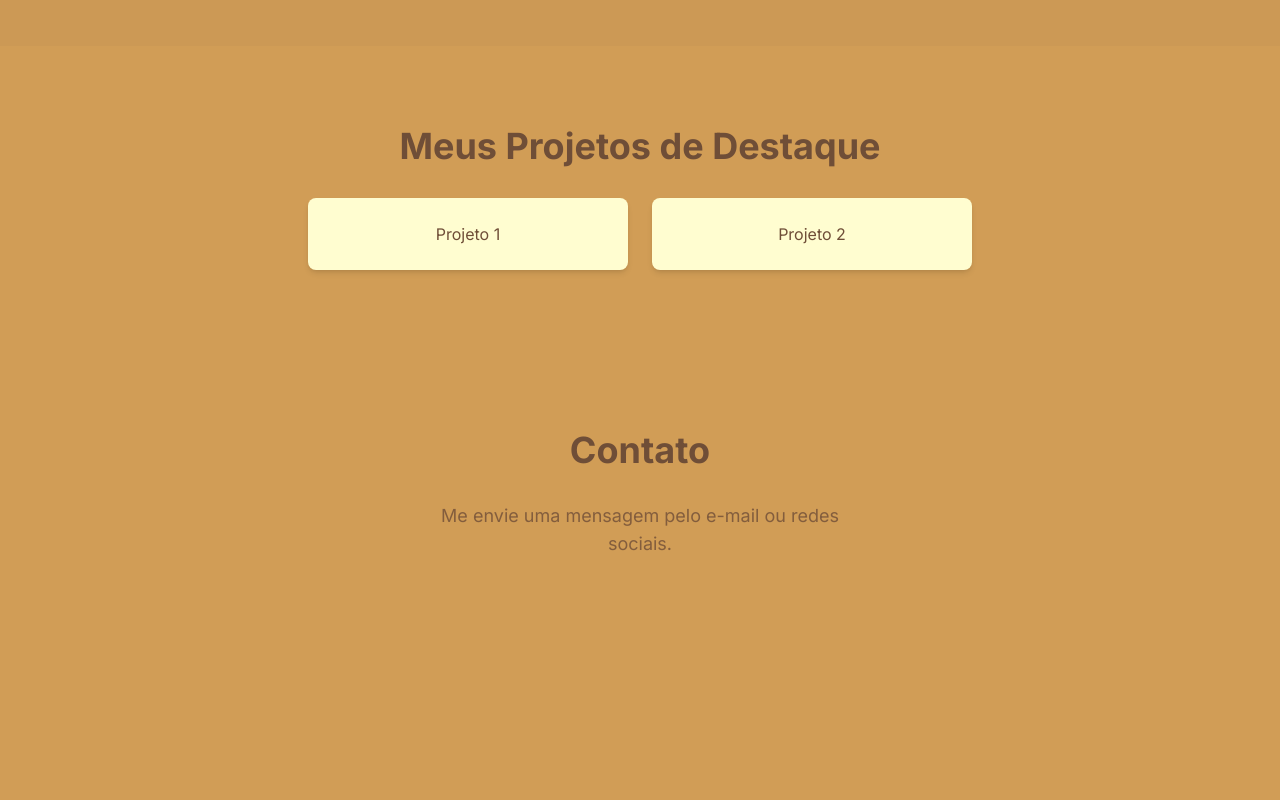
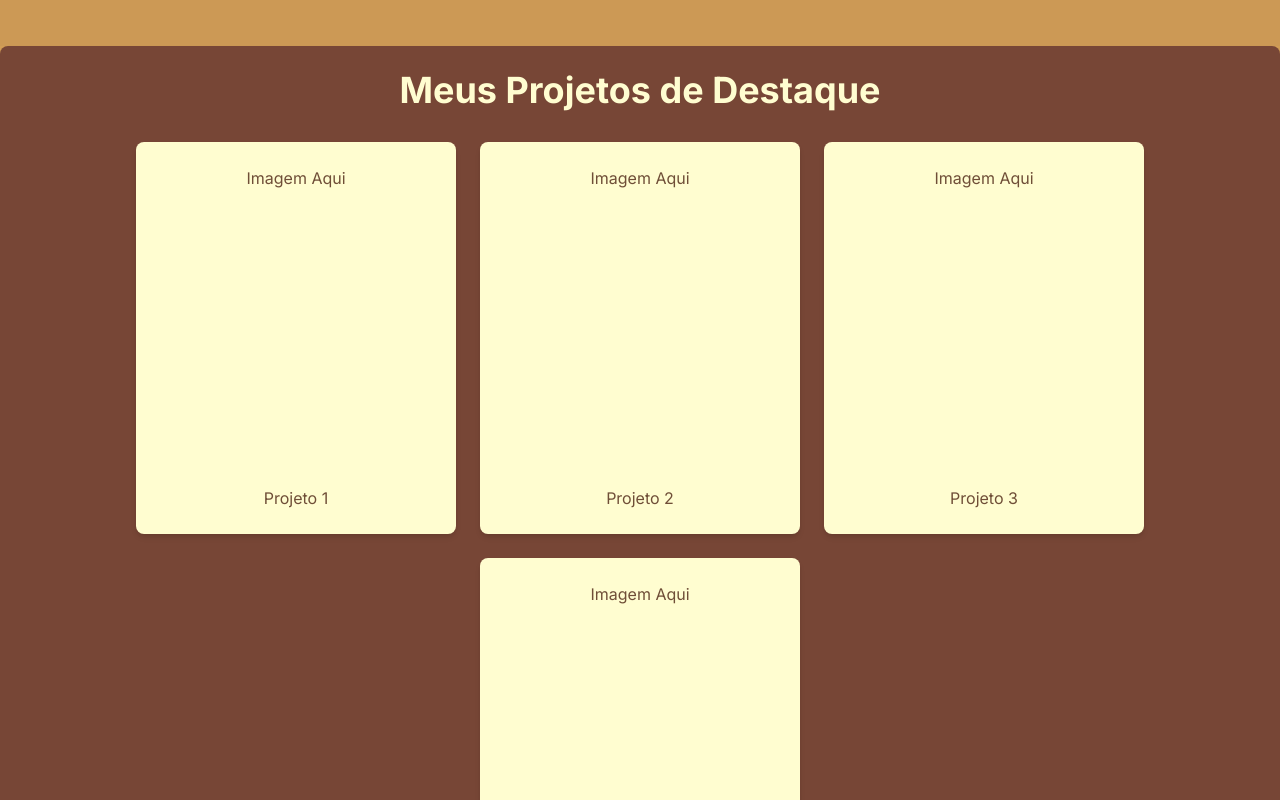
Before and after one commit to aleehblackstar/portfolio, a Next.js app: page / in a window 1280 px wide. Shown: the part 1960-2760 px from the top of the page. Before the commit the page ends 2598 px from the top, so only its background shows below. Built offline with nearby package versions, Linux system fonts and the light colour scheme; what tailwindcss-pseudo-elements would draw is missing.

Commit message:
feat: criação de componente e cars da seção de projetos

```diff
--- a/src/app/page.tsx
+++ b/src/app/page.tsx
@@ -3,6 +3,7 @@ import Header from "@/components/Header";
 import AboutMe from "@/components/AboutMe";
 import Skills from "@/components/Skills";
 import HeroSection from "@/components/HeroSection";
+import Projects from "@/components/Projects";
 import Head from "next/head";
 
 export default function Home() {
@@ -20,20 +21,8 @@ export default function Home() {
       <Skills />
 
       {/* Projetos */}
-      {" "}
-      <section id="projetos" className="py-20 bg-fundo">
-        <h2 className="text-4xl font-bold text-cafe mb-8 text-center">
-          Meus Projetos de Destaque
-        </h2>
-        <div className="flex flex-wrap justify-center gap-6">
-          <div className="bg-creme text-cafe p-6 rounded-lg shadow-md w-80 text-center">
-            Projeto 1
-          </div>
-          <div className="bg-creme text-cafe p-6 rounded-lg shadow-md w-80 text-center">
-            Projeto 2
-          </div>
-        </div>
-      </section>
+      <Projects />
+
       {/* Contato */}
       <section id="contato" className="py-20 text-center">
         <h2 className="text-4xl font-bold text-cafe mb-8">Contato</h2>
--- /dev/null
+++ b/src/components/Projects.tsx
@@ -0,0 +1,27 @@
+export default function Projects() {
+  return (
+    <section id="projetos" className="py-6 rounded-lg bg-nescau/90 shadow-md py-28">
+      <h2 className="text-4xl font-bold text-creme mb-8 text-center">
+        Meus Projetos de Destaque
+      </h2>
+      <div className="flex flex-wrap justify-center gap-6">
+        <div className="bg-creme text-cafe p-6 rounded-lg shadow-md w-80 text-center">
+          <div className="h-80">Imagem Aqui</div>
+          Projeto 1
+        </div>
+        <div className="bg-creme text-cafe p-6 rounded-lg shadow-md w-80 text-center">
+          <div className="h-80">Imagem Aqui</div>
+          Projeto 2
+        </div>
+        <div className="bg-creme text-cafe p-6 rounded-lg shadow-md w-80 text-center">
+          <div className="h-80">Imagem Aqui</div>
+          Projeto 3
+        </div>
+        <div className="bg-creme text-cafe p-6 rounded-lg shadow-md w-80 text-center">
+          <div className="h-80">Imagem Aqui</div>
+          Projeto 4
+        </div>
+      </div>
+    </section>
+  );
+}
--- a/src/components/Skills.tsx
+++ b/src/components/Skills.tsx
@@ -18,7 +18,7 @@ export default function Skills() {
   return (
     <section
       id="habilidades"
-      className="pt-28 pb-16 md:pt-32 md:pb-20 px-4 md:px-8 flex flex-col items-center justify-center bg-cafe/5"
+      className="py-28 pb-16 md:pt-32 md:pb-20  md:px-8 flex flex-col items-center justify-center bg-cafe/5"
     >
       {/* Título */}
       <h2 className="text-4xl font-bold text-cafe mb-12 text-center">
```
Also changed, not shown: public/projetoBlogPessoal.jpg (added).
